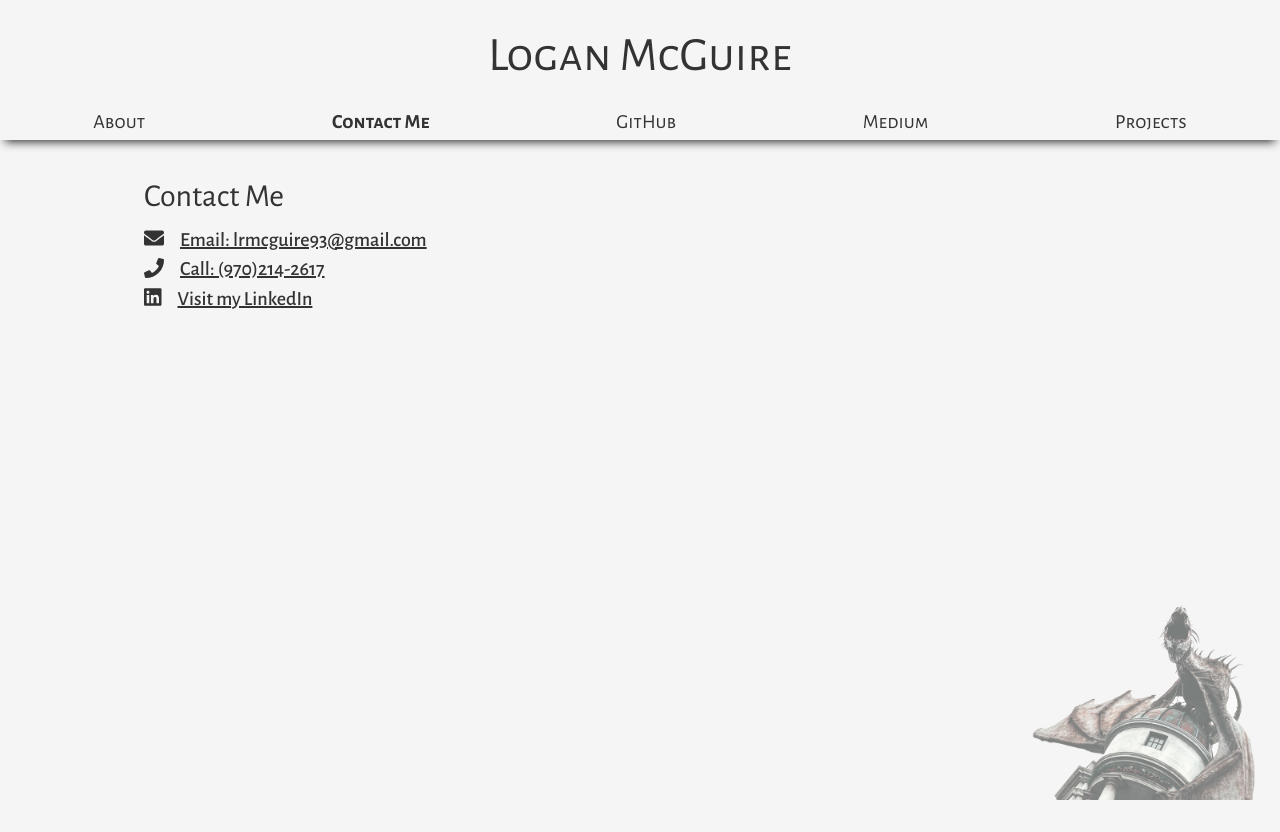
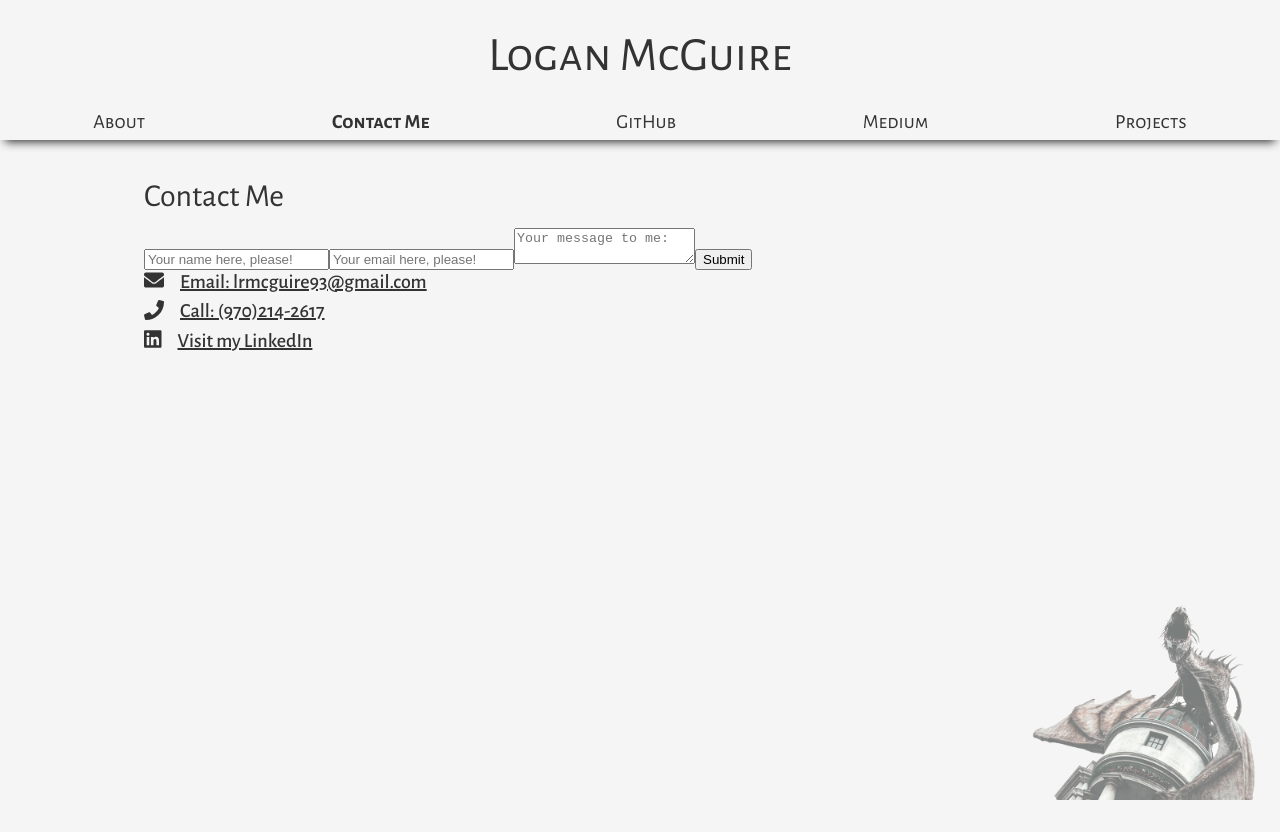
Before and after one commit to Zietieflr/portfolio-website, a React (Create React App) app: page /contact in a window 1280 px wide. Built offline with nearby package versions, Linux system fonts and the light colour scheme.

Commit message:
Initialize contact form with state. Add ContactForm to ContactMe.

```diff
--- a/src/App.css
+++ b/src/App.css
@@ -54,6 +54,10 @@ h6 {
   font-size: 1.25rem;
   font-weight: 500;
   margin-bottom: .5rem;
+}
+
+.hidden {
+  display: none;
 }
 
 #decor-dragon {
--- /dev/null
+++ b/src/components/ContactForm.js
@@ -0,0 +1,31 @@
+import React, { useState } from "react";
+
+export default function ContactForm() {
+  const [senderName, setSenderName] = useState("");
+  const [senderEmail, setSenderEmail] = useState("");
+  const [senderMessage, setSenderMessage] = useState("");
+
+  function enterName(event) {
+    setSenderName(event.target.value);
+  }
+
+  function enterEmail(event) {
+    setSenderEmail(event.target.value);
+  }
+
+  function enterMessage(event) {
+    setSenderMessage(event.target.value);
+  }
+
+  return (
+    <form id="contact-form" method="POST">
+      <label htmlFor="sender-name" className="hidden">Your Name:</label>
+      <input id="sender-name" onChange={enterName} value={senderName} placeholder="Your name here, please!" />
+      <label htmlFor="sender-email" className="hidden">Your Name:</label>
+      <input id="sender-email" onChange={enterEmail} value={senderEmail} placeholder="Your email here, please!" />
+      <label htmlFor="sender-message" className="hidden">Your Name:</label>
+      <textarea id="sender-message" onChange={enterMessage} value={senderMessage} placeholder="Your message to me:" />
+      <input type="submit" />
+    </form>
+  )
+}
--- a/src/components/ContactMe.js
+++ b/src/components/ContactMe.js
@@ -1,8 +1,9 @@
 import React from "react";
 import { faEnvelope, faPhone } from "@fortawesome/free-solid-svg-icons";
+import { faLinkedin } from "@fortawesome/free-brands-svg-icons";
 
 import ExternalLinks from "./ExternalLinks";
-import { faLinkedin } from "@fortawesome/free-brands-svg-icons";
+import ContactForm from "./ContactForm";
 
 export default function ContactMe(){
   function mailTo() {
@@ -42,6 +43,7 @@ export default function ContactMe(){
   return(
     <>
       <h3>Contact Me</h3>
+      <ContactForm />
       <ExternalLinks link={mailTo()} text={emailText()} icon={faEnvelope} />
       <ExternalLinks link={phone()} text={phoneText()} icon={faPhone} />
       <ExternalLinks link={linkedIn()} text={linkedInText()} icon={faLinkedin} />
```
